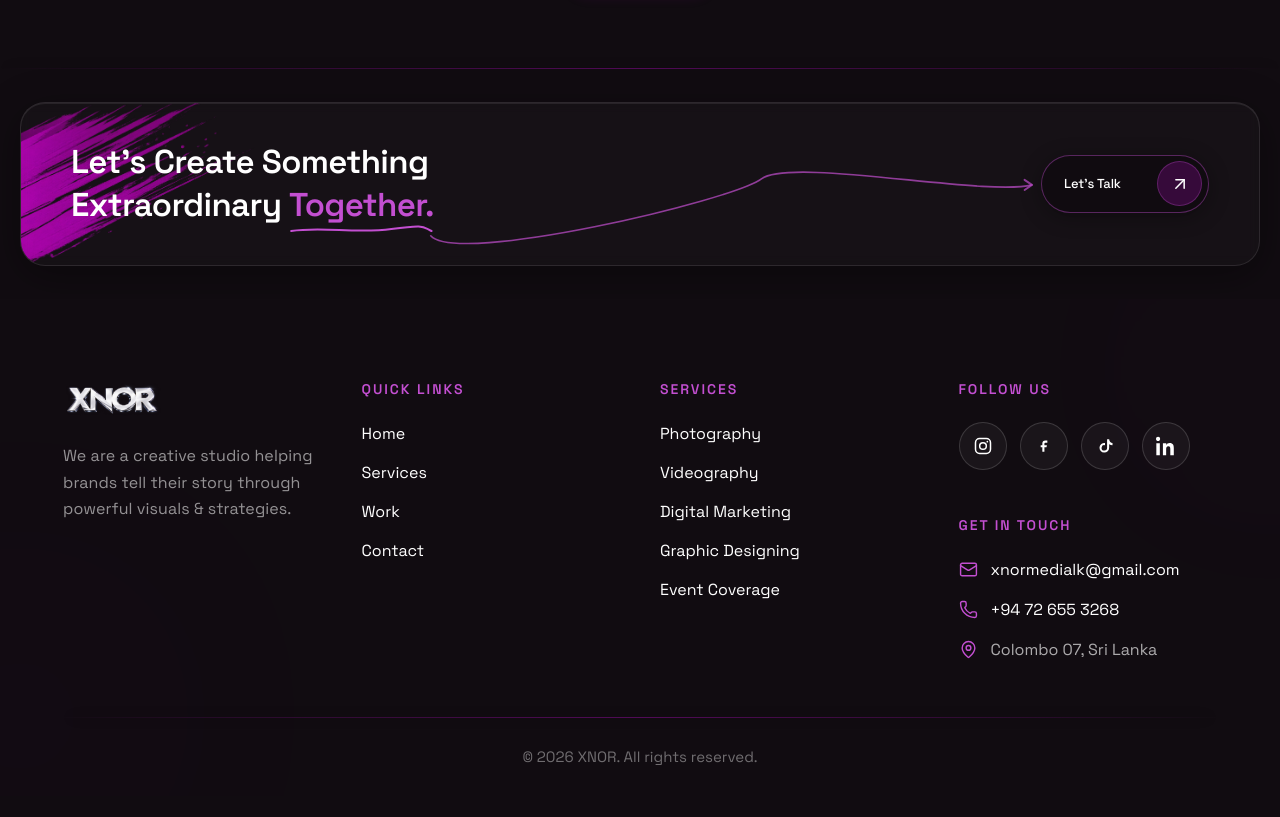
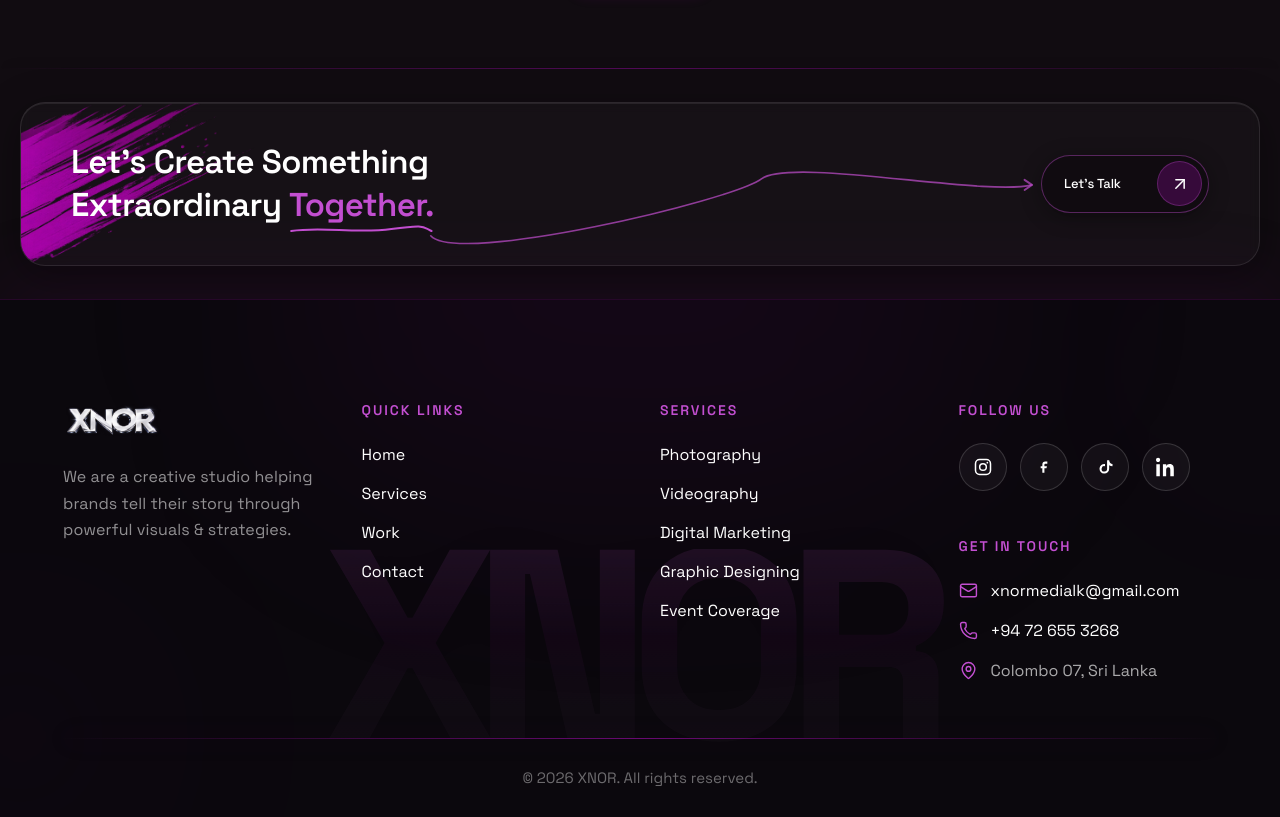
Before and after one commit to xnor-media/xnor-website, a Next.js app: page / in a window 1280 px wide. Shown: the part 3554-4371 px from the top of the page. Before the commit the page ends 4350 px from the top, so only its background shows below. Built offline with nearby package versions, Linux system fonts and the light colour scheme.

Commit message:
Updated the Footer

```diff
--- a/src/app/layout.tsx
+++ b/src/app/layout.tsx
@@ -25,7 +25,7 @@ export default function RootLayout({
   children: React.ReactNode;
 }) {
   return (
-    <html lang="en" className={spaceGrotesk.variable}>
+    <html lang="en" data-scroll-behavior="smooth" className={spaceGrotesk.variable}>
       <body>
         <ContactModalProvider>
           {children}
--- a/src/components/Footer.tsx
+++ b/src/components/Footer.tsx
@@ -5,15 +5,25 @@ import { usePathname } from "next/navigation";
 import { Mail, Phone, MapPin } from "lucide-react";
 import { scrollToSection } from "@/lib/scrollToSection";
 
-// Brand/logo icons (Instagram, LinkedIn, YouTube, Behance) are inlined as
-// plain SVGs — lucide-react's v1 release removed all trademarked brand
-// icons, so these no longer exist as importable components.
+// Brand/logo icons
 function InstagramIcon(props: React.SVGProps<SVGSVGElement>) {
   return (
-    <svg viewBox="0 0 24 24" fill="none" stroke="currentColor" strokeWidth="1.8" {...props}>
+    <svg
+      viewBox="0 0 24 24"
+      fill="none"
+      stroke="currentColor"
+      strokeWidth="1.8"
+      {...props}
+    >
       <rect x="3" y="3" width="18" height="18" rx="5" />
       <circle cx="12" cy="12" r="4" />
-      <circle cx="17.2" cy="6.8" r="1" fill="currentColor" stroke="none" />
+      <circle
+        cx="17.2"
+        cy="6.8"
+        r="1"
+        fill="currentColor"
+        stroke="none"
+      />
     </svg>
   );
 }
@@ -79,10 +89,26 @@ const serviceLinks = [
 ];
 
 const socials = [
-  { name: "Instagram", href: "https://www.instagram.com/xnor_lk?stkn=MWlxaHA0cDNjdjJ3bA==", icon: InstagramIcon },
-  { name: "Facebook", href: "https://www.facebook.com/share/1AYMPd6YGq/", icon: FacebookIcon },
-  { name: "TikTok", href: "https://www.tiktok.com/@xnormedia?_r=1&_t=ZS-99eLoTDM5xs", icon: TikTokIcon },
-  { name: "LinkedIn", href: "https://www.linkedin.com/company/xnor-media/", icon: LinkedinIcon },
+  {
+    name: "Instagram",
+    href: "https://www.instagram.com/xnor_lk?stkn=MWlxaHA0cDNjdjJ3bA==",
+    icon: InstagramIcon,
+  },
+  {
+    name: "Facebook",
+    href: "https://www.facebook.com/share/1AYMPd6YGq/",
+    icon: FacebookIcon,
+  },
+  {
+    name: "TikTok",
+    href: "https://www.tiktok.com/@xnormedia?_r=1&_t=ZS-99eLoTDM5xs",
+    icon: TikTokIcon,
+  },
+  {
+    name: "LinkedIn",
+    href: "https://www.linkedin.com/company/xnor-media/",
+    icon: LinkedinIcon,
+  },
 ];
 
 export default function Footer() {
@@ -93,9 +119,7 @@ export default function Footer() {
   // FOOTER LINK CLICK
   //
   // On the homepage: prevent default, smooth-scroll in place.
-  // On any other page (e.g. /reels): let the Link navigate
-  // normally to "/#section" — Navbar's mount effect finishes
-  // the scroll once we land back on "/".
+  // On any other page: navigate normally to "/#section".
   // =========================================================
 
   function handleFooterLinkClick(
@@ -118,15 +142,37 @@ export default function Footer() {
         relative
         w-full
         overflow-hidden
-        bg-[#110c11]
+        border-t
+        border-[#900a9c]/20
+        bg-[#0b080d]
         px-6
-        pt-[80px]
+        pt-[75px]
         text-white
+        shadow-[0_-20px_80px_rgba(144,10,156,0.08)]
         sm:px-10
+        sm:pt-[90px]
         lg:px-[50px]
+        lg:pt-[100px]
         xl:px-[63px]
       "
     >
+      {/* =====================================================
+          FOOTER TOP GLOW
+      ====================================================== */}
+      <div
+        className="
+          pointer-events-none
+          absolute
+          left-1/2
+          top-[-180px]
+          h-[360px]
+          w-[700px]
+          -translate-x-1/2
+          rounded-full
+          bg-[#900a9c]/[0.07]
+          blur-[120px]
+        "
+      />
 
       {/* =====================================================
           BACKGROUND PURPLE ATMOSPHERE
@@ -168,6 +214,39 @@ export default function Footer() {
         }}
       />
 
+      {/* =====================================================
+      LARGE BACKGROUND XNOR WORDMARK
+      ====================================================== */}
+
+      <div
+        className="
+          pointer-events-none
+          absolute
+          bottom-[75px]
+          lg:pr-[25px]
+          left-1/2
+          z-0
+          -translate-x-1/2
+          select-none
+          whitespace-nowrap
+          text-[30vw]
+          font-bold
+          leading-[0.72]
+          tracking-[-0.09em]
+          sm:text-[25vw]
+          lg:text-[21vw]
+        "
+        style={{
+          background:
+            "linear-gradient(180deg, rgba(195,79,209,0.10) 0%, rgba(144,10,156,0.055) 45%, rgba(255,255,255,0.018) 100%)",
+          WebkitBackgroundClip: "text",
+          WebkitTextFillColor: "transparent",
+          filter:
+            "drop-shadow(0 -10px 35px rgba(144,10,156,0.08))",
+        }}
+      >
+        XNOR
+      </div>
 
       {/* =====================================================
           TOP GRID
@@ -190,7 +269,6 @@ export default function Footer() {
           lg:gap-x-[40px]
         "
       >
-
         {/* ===========================================
             BRAND / ABOUT
         ============================================ */}
@@ -237,7 +315,6 @@ export default function Footer() {
           </p>
         </div>
 
-
         {/* ===========================================
             QUICK LINKS
         ============================================ */}
@@ -276,7 +353,6 @@ export default function Footer() {
             ))}
           </ul>
         </nav>
-
 
         {/* ===========================================
             SERVICES
@@ -317,12 +393,24 @@ export default function Footer() {
           </ul>
         </nav>
 
-
         {/* ===========================================
             FOLLOW US + GET IN TOUCH
         ============================================ */}
 
-        <div className="col-span-2 flex flex-col gap-[40px] sm:col-span-1 sm:flex-row lg:col-span-1 lg:flex-col lg:gap-[45px]">
+        <div
+          className="
+            col-span-2
+            flex
+            flex-col
+            gap-[40px]
+            sm:col-span-1
+            sm:flex-row
+            lg:col-span-1
+            lg:flex-col
+            lg:gap-[45px]
+          "
+        >
+          {/* FOLLOW US */}
 
           <div>
             <h4
@@ -341,6 +429,7 @@ export default function Footer() {
             <div className="flex flex-wrap items-center gap-[13px]">
               {socials.map((social) => {
                 const Icon = social.icon;
+
                 return (
                   <a
                     key={social.name}
@@ -374,6 +463,8 @@ export default function Footer() {
             </div>
           </div>
 
+          {/* GET IN TOUCH */}
+
           <div>
             <h4
               className="
@@ -403,10 +494,16 @@ export default function Footer() {
                     hover:text-white
                   "
                 >
-                  <Mail size={19} strokeWidth={1.8} className="text-[#c34fd1]" />
-                  xnormedialk@gmail.com
+                  <Mail
+                    size={19}
+                    strokeWidth={1.8}
+                    className="shrink-0 text-[#c34fd1]"
+                  />
+
+                  <span>xnormedialk@gmail.com</span>
                 </a>
               </li>
+
               <li>
                 <a
                   href="tel:+94726553268"
@@ -421,10 +518,16 @@ export default function Footer() {
                     hover:text-white
                   "
                 >
-                  <Phone size={19} strokeWidth={1.8} className="text-[#c34fd1]" />
-                  +94 72 655 3268
+                  <Phone
+                    size={19}
+                    strokeWidth={1.8}
+                    className="shrink-0 text-[#c34fd1]"
+                  />
+
+                  <span>+94 72 655 3268</span>
                 </a>
               </li>
+
               <li
                 className="
                   flex
@@ -434,16 +537,18 @@ export default function Footer() {
                   text-white/65
                 "
               >
-                <MapPin size={19} strokeWidth={1.8} className="text-[#c34fd1]" />
-                Colombo 07, Sri Lanka
+                <MapPin
+                  size={19}
+                  strokeWidth={1.8}
+                  className="shrink-0 text-[#c34fd1]"
+                />
+
+                <span>Colombo 07, Sri Lanka</span>
               </li>
             </ul>
           </div>
-
         </div>
-
       </div>
-
 
       {/* =====================================================
           DIVIDER
@@ -460,11 +565,11 @@ export default function Footer() {
         "
         style={{
           background:
-            "linear-gradient(90deg, transparent 0%, rgba(144,10,156,0.18) 15%, rgba(144,10,156,0.5) 50%, rgba(144,10,156,0.18) 85%, transparent 100%)",
-          boxShadow: "0 0 20px rgba(144,10,156,0.15)",
+            "linear-gradient(90deg, transparent 0%, rgba(144,10,156,0.15) 10%, rgba(144,10,156,0.7) 50%, rgba(144,10,156,0.15) 90%, transparent 100%)",
+          boxShadow:
+            "0 0 25px rgba(144,10,156,0.35), 0 0 60px rgba(144,10,156,0.12)",
         }}
       />
-
 
       {/* =====================================================
           BOTTOM COPYRIGHT
@@ -475,8 +580,11 @@ export default function Footer() {
           relative
           z-10
           mx-auto
+          flex
           w-full
           max-w-[1650px]
+          items-center
+          justify-center
           py-[28px]
           text-center
           text-[15px]
@@ -485,7 +593,6 @@ export default function Footer() {
       >
         © {new Date().getFullYear()} XNOR. All rights reserved.
       </div>
-
     </footer>
   );
 }
```
